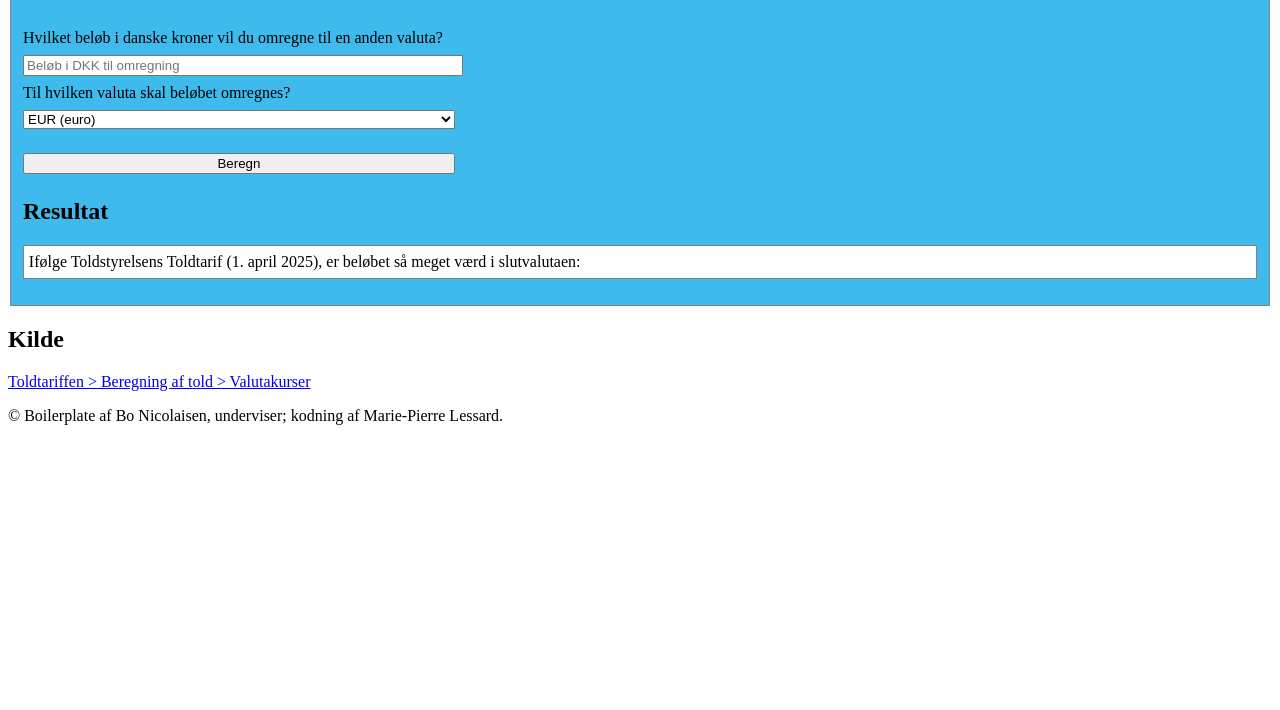
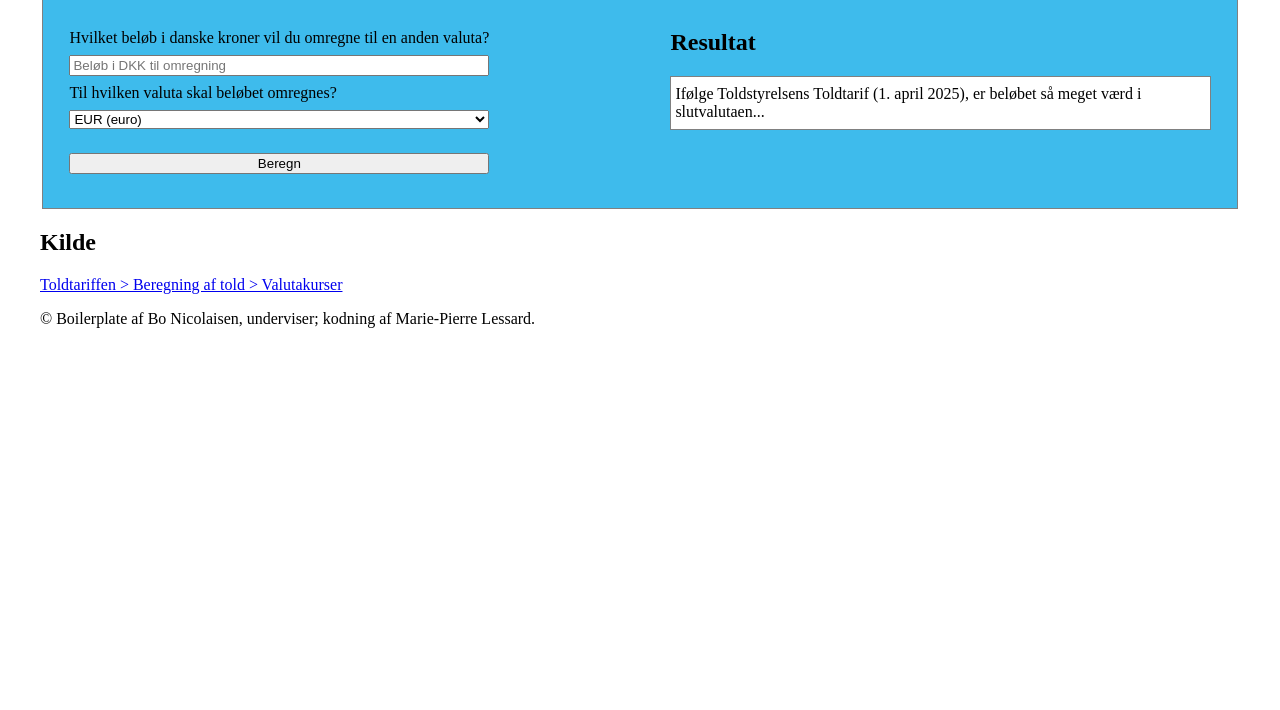
Before and after one commit to Marie-Pierre-Lessard/valuta-app, a plain HTML site: page index.html in a window 1280 px wide. Shown: the part 90-800 px from the top of the page. Drawn offline with Linux system fonts and the light colour scheme.

Commit message:
Aflevering 2

```diff
--- a/assets/css/site.css
+++ b/assets/css/site.css
@@ -1,23 +1,54 @@
-.currency-converter-form label,
-.currency-converter-form input,
-.currency-converter-form button {
-    display: block;
+/* This is not the first version that I delivered. I had used display: block; instead of display: flex; */
+
+/* Wrapper: because the grid looks funny on a very wide screen. */
+
+html {
+    --space-around-form-elements: .9rem;
 }
 
+/* margin-inline: auto; is responsive: the margin gets smaller as the screen gets smaller. No need to create a media query to shrink the margin! */
+body {
+    max-width: 1200px;
+    margin-inline: auto;
+}
+
+.two-col-grid {
+    display: grid;
+    grid-template-columns: repeat(2, 1fr);
+    grid-template-rows: 1fr;
+    gap: 2rem;
+}
+
+@media screen and (max-width: 800px) {
+    .two-col-grid {
+        display: grid;
+        grid-template-columns: 1fr;
+        grid-template-rows: 1fr auto;
+        gap: 0;
+    }
+}
+
+/* Example of display: flex; flex-direction: column; instead of display: block; (to give the fields the same width). Otherwise, they are slightly offset by default.
+These flex properties must be set along with resize: none; (see below) in order to make everything the same width.
+ */
+.width-of-content {
+    width: fit-content;
+    display: flex;
+    flex-direction: column;
+}
+
+/* If I set a max-width, the fields go back to being an uneven width.
+Failed attempt to find a solution: I created a two-column grid with the result header and paragraph on the right-hand side. However, the fields went back to being an uneven width.
+Solution: creating sth like a wrapper before the grid (I used width: fit-content; so that the result would be responsive). See above.
+Then, I made this grid responsive (the 2nd column goes under the 1st column). */
 .currency-converter-form input,
 .currency-converter-form select,
 .currency-converter-form button {
     min-width: 35ch;
-    width: 35%;
+    resize: none;
+    margin-inline: var(--space-around-form-elements);
 }
 
-.currency-converter-form label {
-    margin-block: .5rem;
-}
-
-.currency-converter-form button {
-    margin-block: 1.5rem;
-}
 .currency-converter-form {
     background-color: rgb(62, 187, 236);
     border: .5px gray solid;
@@ -30,9 +61,26 @@
     padding-inline: .8rem;
 }
 
+.currency-converter-form h2 {
+    margin-top: 0.5rem;
+    padding-inline: var(--space-around-form-elements);
+}
+
+.currency-converter-form label {
+    margin-block: .5rem;
+    padding-inline: var(--space-around-form-elements);
+}
+
+.currency-converter-form button {
+    margin-block: 1.5rem;
+}
+
 .result {
     background-color: white;
     border: .5px gray solid;
-    line-height: 2rem;
-    padding-inline: .3rem;
+    /* In my delivery, I had used line-height. However, height: fit-content; is more responsive. */
+    height: fit-content;
+    padding-block: .5rem;
+    padding-inline: .25rem;
+    margin-inline: var(--space-around-form-elements);
 }
--- a/assets/js/site.js
+++ b/assets/js/site.js
@@ -31,6 +31,7 @@ const conversionResult = document.getElementById('endAmountP');
 
 conversionButton.addEventListener('click', multiplyValue);
 
+/* If... else if... else does not work. Instead of a series of "ifs", it is also possible to use a switch statement. */
 function multiplyValue() {
     console.log(startingAmountDkk.value);
     /* What needs to be multiplied is the value inside of the element, not the element itself! */
@@ -50,7 +51,7 @@ function multiplyValue() {
     startingAmountDkk.value = '';
 }
 
-/* The folowing function is the one that actually displays the text/result in the field below, not the above!
+/* The folowing function is the one that actually displays the text/result in the field to the right (below on a mobile), not the above function!
 conversionResult is the place where the result conversionData is going to be displayed */
 function showResult(conversionData, conversionResult) {
     conversionResult.innerHTML = conversionData;
--- a/index.html
+++ b/index.html
@@ -17,10 +17,15 @@
 </head>
 
 <body>
+    <!-- The fieldset element belongs inside of a form. Without the attribute action (even with a placeholder as in action="#"), the form element seems to try to send the result of the equation somewhere. It shows for a split second and disappears. Teacher says it's probably due to a default JS behaviour. -->
+    <form action="#" target="_self">
         <fieldset class="currency-converter-form">
             <legend>
                 <h1>Valutaomregner</h1>
             </legend>
+            <article class="two-col-grid">
+
+                <div class="width-of-content">
                     <label for="starting-amount">Hvilket beløb i danske kroner vil du omregne til en anden valuta?</label>
                     <input type="number" id="startingAmountDkkInput" class="startingAmountDkkInputClass" name="starting-amount" placeholder="Beløb i DKK til omregning">
                     <label for="end-currency">Til hvilken valuta skal beløbet omregnes?</label>
@@ -29,15 +34,19 @@
                         <option value="EUR" selected>EUR (euro)</option>
                         <option value="USD">USD (amerikansk dollar)</option>
                     </select>
-        <button id="convertButton">Beregn</button>
-        <section>
+                    <!-- 3 types of button: button, submit, reset. "Tip: Always specify the type attribute for the <button> element. Different browsers may use different default types for the <button> element." https://www.w3schools.com/tags/att_button_type.asp -->
+                    <button type="button" id="convertButton">Beregn</button>
+                </div>
+                <div>
                     <h2>Resultat</h2>
-            <p id="endAmountP" class="result">Ifølge Toldstyrelsens Toldtarif (1. april 2025), er beløbet så meget værd i slutvalutaen: </p>
-        </section>
+                    <p id="endAmountP" class="result">Ifølge Toldstyrelsens Toldtarif (1. april 2025), er beløbet så meget værd i slutvalutaen... </p>
+                </div>
+            </article>
         </fieldset>
+    </form>
     <aside>
         <h2>Kilde</h2>
-        <a href="https://tarif.skat.dk/arctictariff-public-web/#!/taric/duty/exchangerates">Toldtariffen > Beregning af told > Valutakurser</a>
+        <a href="https://tarif.skat.dk/arctictariff-public-web/#!/taric/duty/exchangerates" target="_blank" rel="noopener noreferrer">Toldtariffen > Beregning af told > Valutakurser</a>
     </aside>
 </body>
 <footer>
```
Also changed, not shown: 1 other file. Lines whose indentation alone changed are shown as unchanged.
